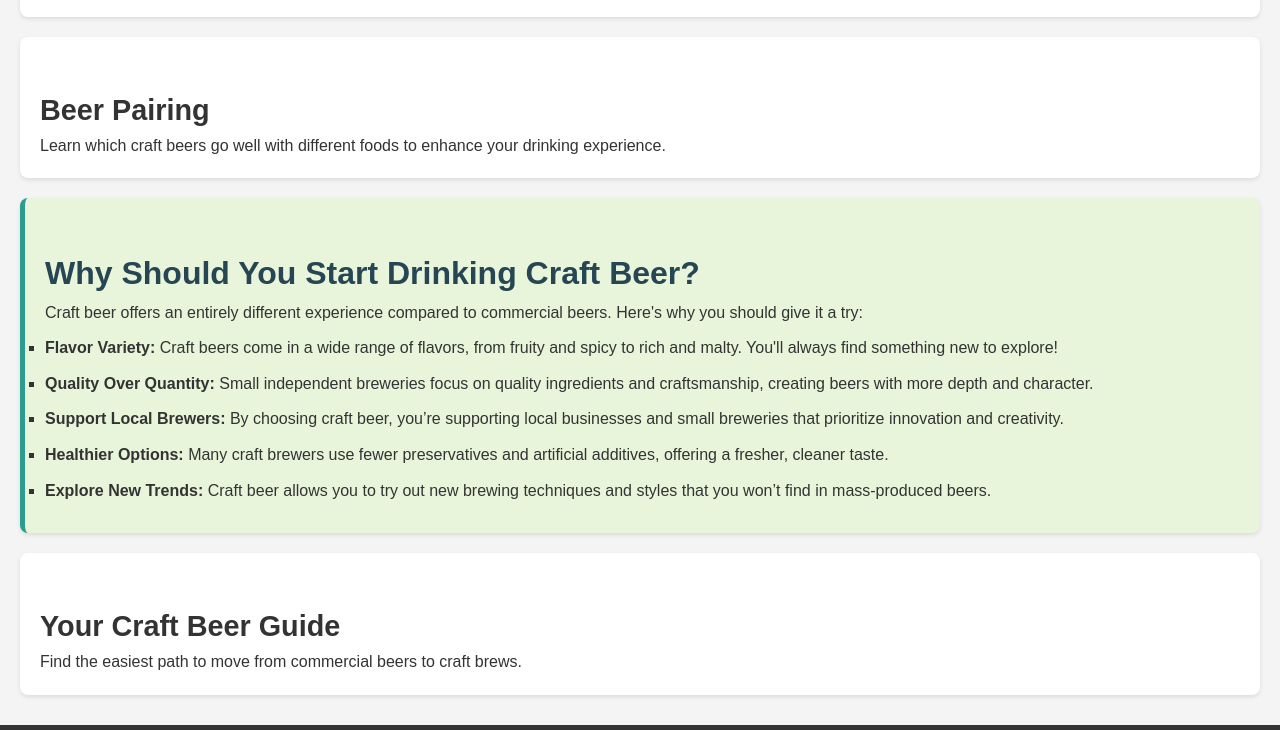
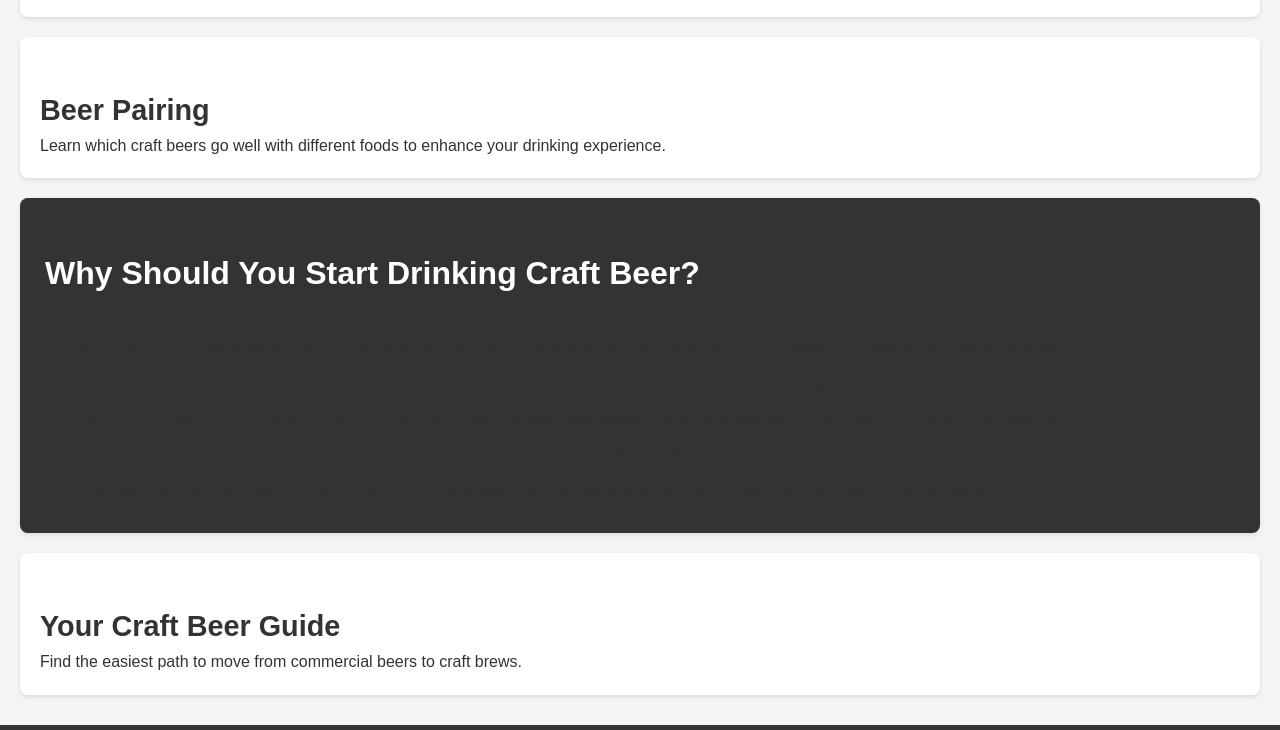
Before and after one commit to jasakiii/craft-beer-guide, a plain HTML site: page index.html in a window 1280 px wide. Shown: the part 513-1243 px from the top of the page. Drawn offline with Linux system fonts and the light colour scheme.

Commit message:
Add files via upload

```diff
--- a/style.css
+++ b/style.css
@@ -65,13 +65,13 @@
     margin-top: 30px;
   }
   #why-start {
-    background-color: #e9f5db; /* Light green background */
-    border-left: 5px solid #2a9d8f; /* Accent border on the left */
+    background-color: #333; /* Light green background */
+    border-left: 5px solid #333; /* Accent border on the left */
   }
 
   #why-start h2 {
     font-size: 2rem;
-    color: #264653;
+    color: white;
   }
 
   #why-start ul {
```
